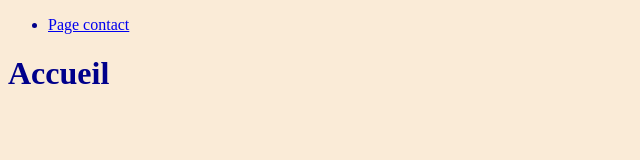
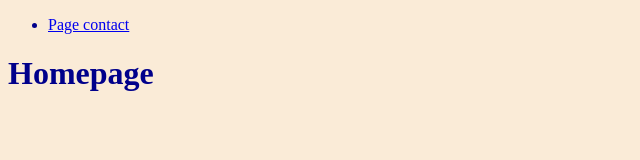
Before and after one commit to smaloron/test-git-2021, a plain HTML site: page index.html in a window 1280 px wide. Shown: the whole page, without its empty margins (0-640 px from the left). Drawn offline with Linux system fonts and the light colour scheme.

Commit message:
Modification du titre sur index.html

```diff
--- a/index.html
+++ b/index.html
@@ -15,6 +15,6 @@
             </li>
         </ul>
     </div>
-    <h1>Accueil</h1>
+    <h1>Homepage</h1>
 </body>
 </html>
```
